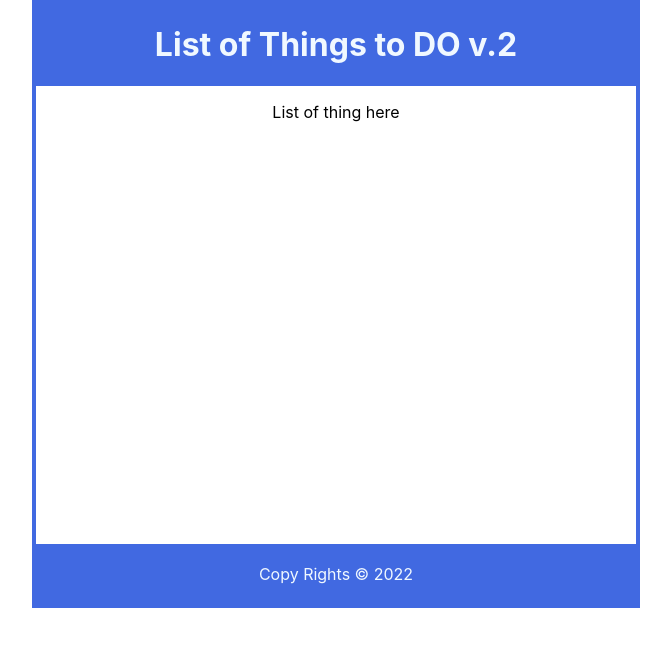
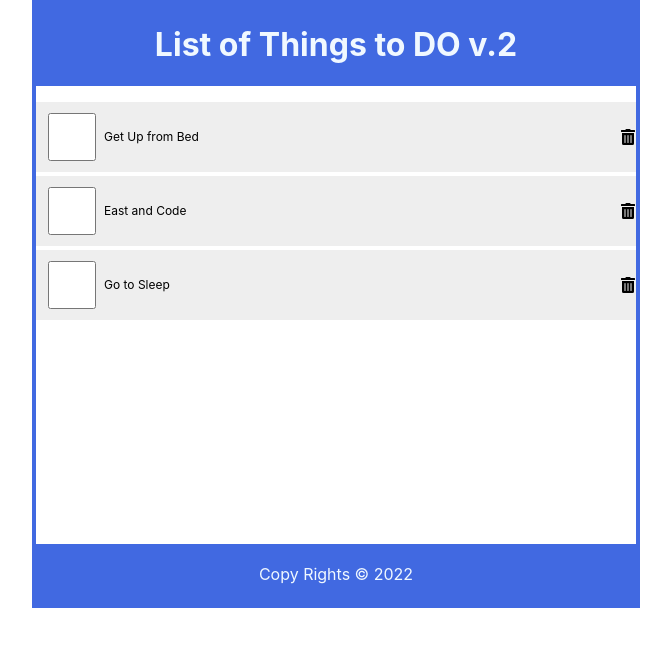
Before and after one commit to DanielKrol90/React.What-To-Do-v2, a React (Create React App) app: page / in a window 1280 px wide. Shown: the top 646 px of the page, without its empty margins (304-975 px from the left). Built offline with nearby package versions, Linux system fonts and the light colour scheme.

Commit message:
instaling icons and creating UL functional

```diff
--- a/package.json
+++ b/package.json
@@ -34,5 +34,8 @@
       "last 1 firefox version",
       "last 1 safari version"
     ]
+  },
+  "devDependencies": {
+    "react-icons": "^4.4.0"
   }
 }
--- a/src/App.css
+++ b/src/App.css
@@ -9,3 +9,47 @@
   border: 4px solid royalblue;
   margin: auto;
 }
+
+ul {
+  width: 100%;
+  list-style: none;
+  padding: 0 0.25rem 0.25rem;
+}
+
+ul li::before {
+  content: "\200B";
+}
+
+.item {
+  display: flex;
+  justify-content: flex-start;
+  align-items: center;
+  padding: 0.5rem 0 0.5rem 0.5rem;
+  margin: 0.25rem 0;
+  background-color: #eee;
+}
+
+.item:first-child {
+  margin: 0;
+}
+
+.item input[type="checkbox"] {
+  text-align: center;
+  width: 2.5rem;
+  width: 48px;
+  min-width: 48px;
+  height: 2.5rem;
+  height: 48px;
+  min-height: 48px;
+  cursor: pointer;
+  margin-right: 0.5rem;
+}
+
+.item input[type="checkbox"]:focus + label {
+  text-decoration: underline;
+}
+
+.item > label {
+  font-size: 0.75rem;
+  flex-grow: 1;
+}
--- a/src/Content.js
+++ b/src/Content.js
@@ -1,9 +1,27 @@
 import './Content.css'
+import React, {useState} from 'react';
+import {FaTrashAlt} from 'react-icons/fa';
 
 const Content = () => {
+
+    const [items, setItems] = useState([
+        {id: 1, checked: false, item: "Get Up from Bed"},
+        {id: 2, checked: false, item: "East and Code"},
+        {id: 3, checked: false, item: "Go to Sleep"}
+    ]);
+
+
     return (
         <section>
-            <p>List of thing here</p>
+            <ul>
+                {items.map((item) => (
+                    <li className='item'>
+                        <input type="checkbox" checked={item.checked} />
+                    <label>{item.item}</label>
+                    <FaTrashAlt role="button" tabIndex="0" />
+                    </li>
+                ))}
+            </ul>
         </section>
     );
 }
```
Also changed, not shown: 1 other file (tests, documents, lock files or other folders).
